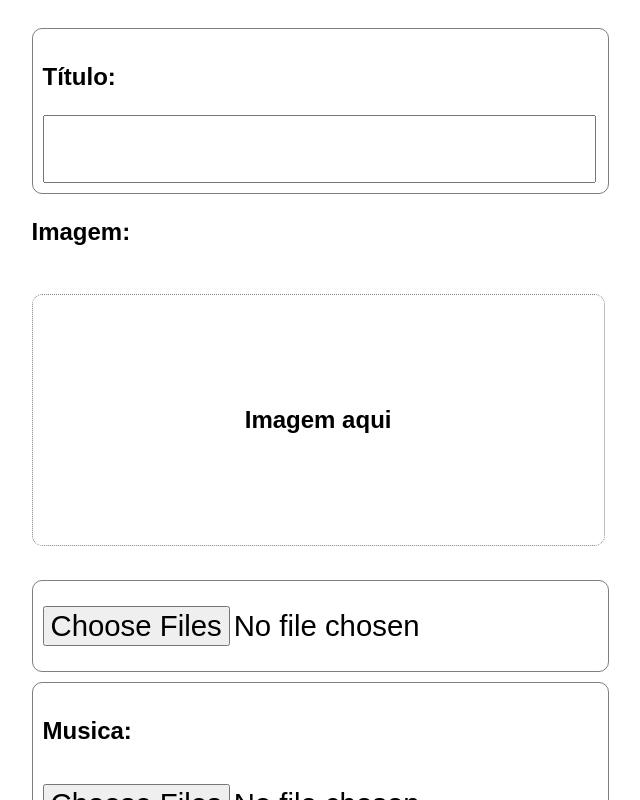
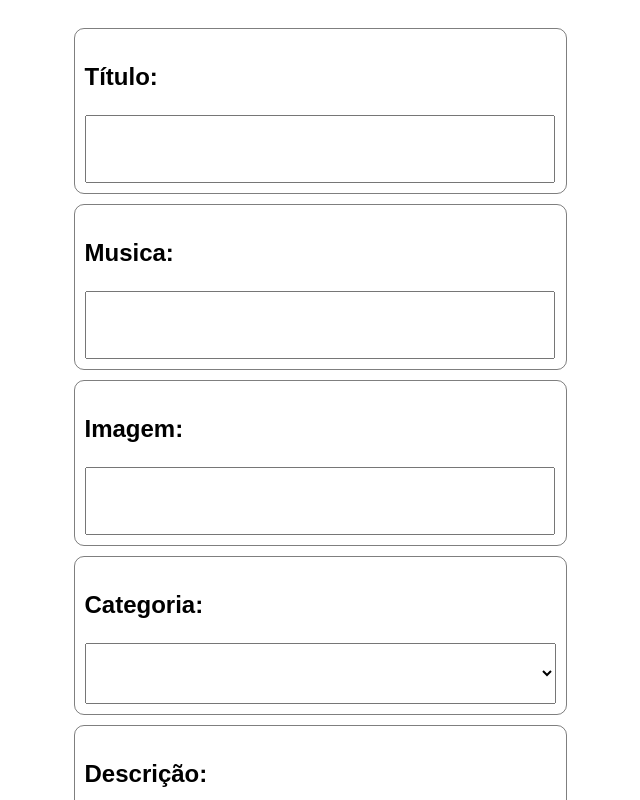
Before and after one commit to wlis13/play_music_manager, a React (Vite) app: page / in a window 1280 px wide. Shown: the top 800 px of the page, without its empty margins (320-960 px from the left). Built offline with nearby package versions, Linux system fonts and the light colour scheme; the HTML template or start-up script is replaced by a standard one.

Commit message:
nothing alse

```diff
--- a/src/context/Provider.jsx
+++ b/src/context/Provider.jsx
@@ -13,37 +13,35 @@ function Provider({ children }) {
   });
 
 
-  async function fetchAddImage() {
-    const newImage = formData.image;
-    const url = "https://play-music-service.vercel.app/add_image_firebase"
-    const promise = await fetch(url, {
-      method: "POST",
-      headers: {
-        "Content-Type": "application/json",
-      },
-      body: JSON.stringify(newImage)
-    });
-    const response = await promise.json();
-    setFormData((prev) => ({ ...prev, image: response }))
-  }
+  // async function fetchAddImage() {
+  //   const url = "https://play-music-service.vercel.app/add_image_firebase";
 
-  async function fetchAddMusic() {
-    const newMusic = formData.music;
-    const url = "https://play-music-service.vercel.app/add_music_firebase"
-    const promise = await fetch(url, {
-      method: "POST",
-      headers: {
-        "Content-Type": "application/json",
-      },
-      body: JSON.stringify(newMusic)
-    });
-    const response = await promise.json();
-    setFormData((prev) => ({ ...prev, music: response }))
-  }
+  //   const formDataFormatte = new FormData();
+  //   formDataFormatte.append("file", formData.image);
+
+  //   const promise = await fetch(url, {
+  //     method: "POST",
+  //     body: formDataFormatte
+  //   });
+  //   const response = await promise.json();
+  //   setFormData((prev) => ({ ...prev, image: response.url }))
+  // }
+
+  // async function fetchAddMusic() {
+  //   const url = "https://play-music-service.vercel.app/add_music_firebase";
+
+  //   const formDataFormatte = new FormData();
+  //   formDataFormatte.append("file", formData.music);
+
+  //   const promise = await fetch(url, {
+  //     method: "POST",
+  //     body: formDataFormatte
+  //   });
+  //   const response = await promise.json();
+  //   setFormData((prev) => ({ ...prev, music: response.url }))
+  // }
 
   async function fetchAddData() {
-    await fetchAddImage()
-    await fetchAddMusic()
     const url = "https://play-music-service.vercel.app/add_music"
     const promise = await fetch(url, {
       method: "POST",
@@ -53,13 +51,13 @@ function Provider({ children }) {
       body: JSON.stringify(formData),
     });
     const response = await promise.json();
-    alert(response.message)
+    alert(response.message);
   }
 
   const providerValue = {
     formData,
     setFormData,
-    fetchAddData
+    fetchAddData,
   }
 
   return (
--- a/src/pages/MainPage/mainPage.jsx
+++ b/src/pages/MainPage/mainPage.jsx
@@ -1,5 +1,5 @@
-import { useContext, useState } from "react";
-import Ximage from "./images/XImage_circle.png"
+import { useContext } from "react";
+// import Ximage from "./images/XImage_circle.png"
 import "./mainPage.css";
 import MyContext from "../../context/Context";
 
@@ -7,7 +7,7 @@ function MainPage() {
 
   const { formData, setFormData, fetchAddData } = useContext(MyContext);
 
-  const [imageFile, setImageFile] = useState([]);
+  // const [imageFile, setImageFile] = useState([]);
 
   function handleChange({ target }) {
     const { name, value } = target;
@@ -15,26 +15,26 @@ function MainPage() {
   }
 
 
-  function handleImage({ target }) {
-    const { files } = target;
-    if (files.length > 0) {
-      setImageFile((prev) => ([...prev, URL.createObjectURL(files[0])]));
-      setFormData((prev) => ({ ...prev, image: files[0] }))
-    }
-  }
+  // function handleImage({ target }) {
+  //   const { files } = target;
+  //   if (files.length > 0) {
+  //     setImageFile((prev) => ([...prev, URL.createObjectURL(files[0])]));
+  //     setFormData((prev) => ({ ...prev, image: files[0] }))
+  //   }
+  // }
 
-  function handleMusic({ target }) {
-    const { files } = target;
-    if (files.length > 0) {
-      setFormData((prev) => ({ ...prev, music: files[0] }))
-    }
-  }
+  // function handleMusic({ target }) {
+  //   const { files } = target;
+  //   if (files.length > 0) {
+  //     setFormData((prev) => ({ ...prev, music: files[0] }))
+  //   }
+  // }
 
-  function removeItem() {
-    setImageFile([]);
-    const inputImage = document.getElementById("input-image");
-    inputImage.value = "";
-  }
+  // function removeItem() {
+  //   setImageFile([]);
+  //   const inputImage = document.getElementById("input-image");
+  //   inputImage.value = "";
+  // }
 
   return (
     <div className="container_main_page">
@@ -50,9 +50,9 @@ function MainPage() {
             name="title"
           />
         </label>
-        <p>Imagem:</p>
+        {/* <p>Imagem:</p>
         <div className="container_show_image">
-          {imageFile.length > 0
+          {imageFile
             ?
             <div className="container_image_and_remove_icon">
               <img
@@ -63,14 +63,14 @@ function MainPage() {
               />
               <img
                 id="image_music"
-                src={imageFile[0]}
-                alt={`${imageFile[0]}`}
+                src={imageFile}
+                alt={`${imageFile}`}
               />
             </div>
             : <p id="image_message">Imagem aqui</p>
           }
-        </div>
-        <label className="label_main_page" htmlFor="input-image">
+        </div> */}
+        {/* <label className="label_main_page" htmlFor="input-image">
           <input
             className='input_link_add'
             id='input-image'
@@ -79,8 +79,8 @@ function MainPage() {
             onChange={handleImage}
             multiple
           />
-        </label>
-        <label className="label_main_page" htmlFor="input_music">
+        </label> */}
+        {/* <label className="label_main_page" htmlFor="input_music">
           <p>Musica:</p>
           <input
             onChange={handleMusic}
@@ -90,7 +90,26 @@ function MainPage() {
             accept="audio/mp3"
             multiple
           />
+        </label> */}
+        <label className="label_main_page" htmlFor="input_music">
+          <p>Musica:</p>
+          <input
+            onChange={handleChange}
+            id="input_music"
+            type="text"
+            name="music"
+          />
         </label>
+        <label className="label_main_page" htmlFor="input_image">
+          <p>Imagem:</p>
+          <input
+            onChange={handleChange}
+            id="input_image"
+            type="text"
+            name="image"
+          />
+        </label>
+
         <label className="label_main_page" htmlFor="input_category">
           <p>Categoria:</p>
           <select onChange={handleChange} name="category" id="input_category">
```
